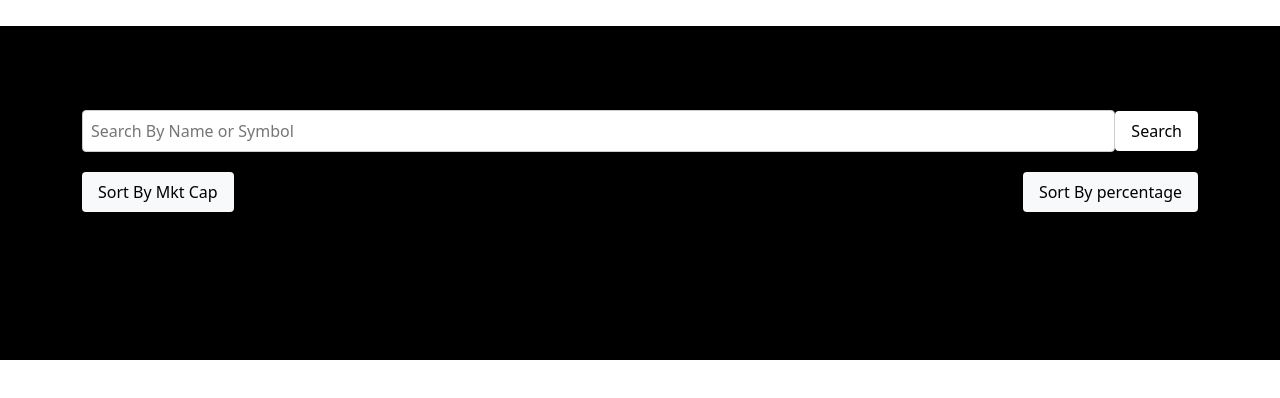
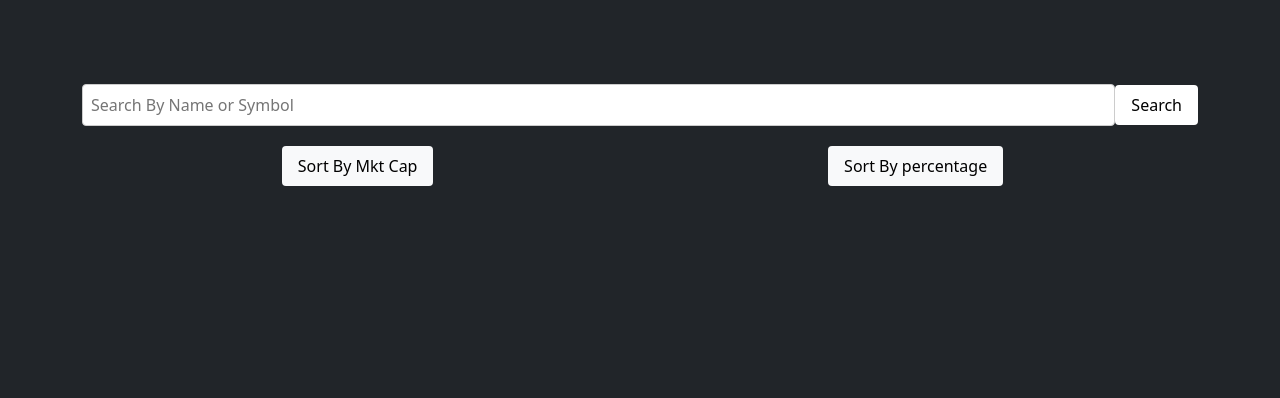
Before and after one commit to shubham1upadhyay/CryptoTable, a plain HTML site: page index.html in a window 1280 px wide. Drawn offline with nearby package versions, Linux system fonts and the light colour scheme; no server answers.

Commit message:
css code updated

```diff
--- a/index.html
+++ b/index.html
@@ -9,7 +9,7 @@
     <link rel="shortcut icon" href="resources/favicon.jpg?" type="image/x-icon">
      <link href="https://cdn.jsdelivr.net/npm/bootstrap@5.3.0-alpha3/dist/css/bootstrap.min.css" rel="stylesheet" integrity="sha384-KK94CHFLLe+nY2dmCWGMq91rCGa5gtU4mk92HdvYe+M/SXH301p5ILy+dN9+nJOZ" crossorigin="anonymous">
 </head>
-<body>
+<body class="bg-dark">
       <div class="parent">
         <div class="container">
           <div class="search-bar">
@@ -18,8 +18,8 @@
           </div>
 
           <div class="button-group">
-            <button onclick="sortByMktCap()" class="sort_btn btn bg-light">Sort By Mkt Cap</button>
-          <button onclick="sortByPercentage()" class="btn sort_btn bg-light">Sort By percentage</button>
+            <button onclick="sortByMktCap()" class="bg-light">Sort By Mkt Cap</button>
+          <button onclick="sortByPercentage()" class="bg-light">Sort By percentage</button>
           </div>
 
 
--- a/makeup.css
+++ b/makeup.css
@@ -1,10 +1,6 @@
-body{
-   text-align: center;
-}
 .parent{
-    margin-top: 2%;
     padding:5%;
-    background-color: black;
+
 }
 .container{
     max-width: 800px;
@@ -34,12 +30,11 @@ body{
 }
 .button-group{
     display: flex;
-    justify-content: space-between;
+    justify-content: space-around;
 }
 .button-group button{
     padding: 8px 16px;
-    background-color:black;
-    color: black;
+    margin-left:5px;
     border: none;
     border-radius: 4px;
     cursor: pointer;
```
